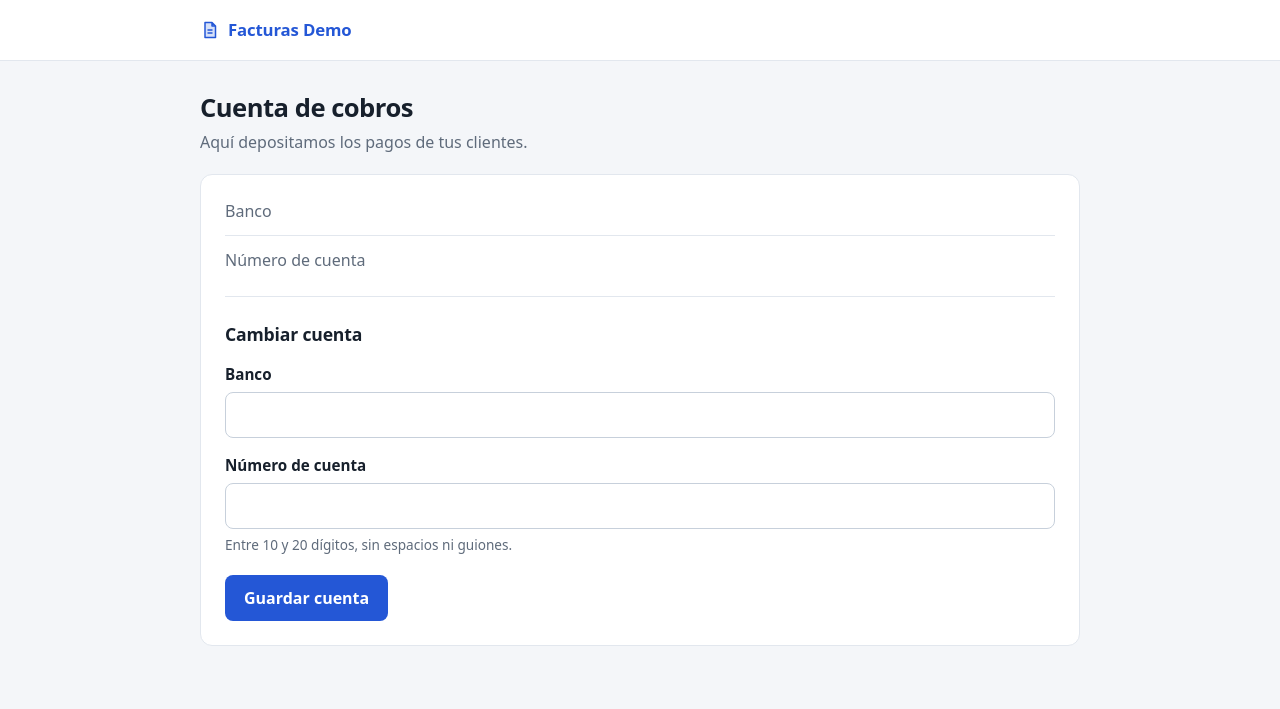
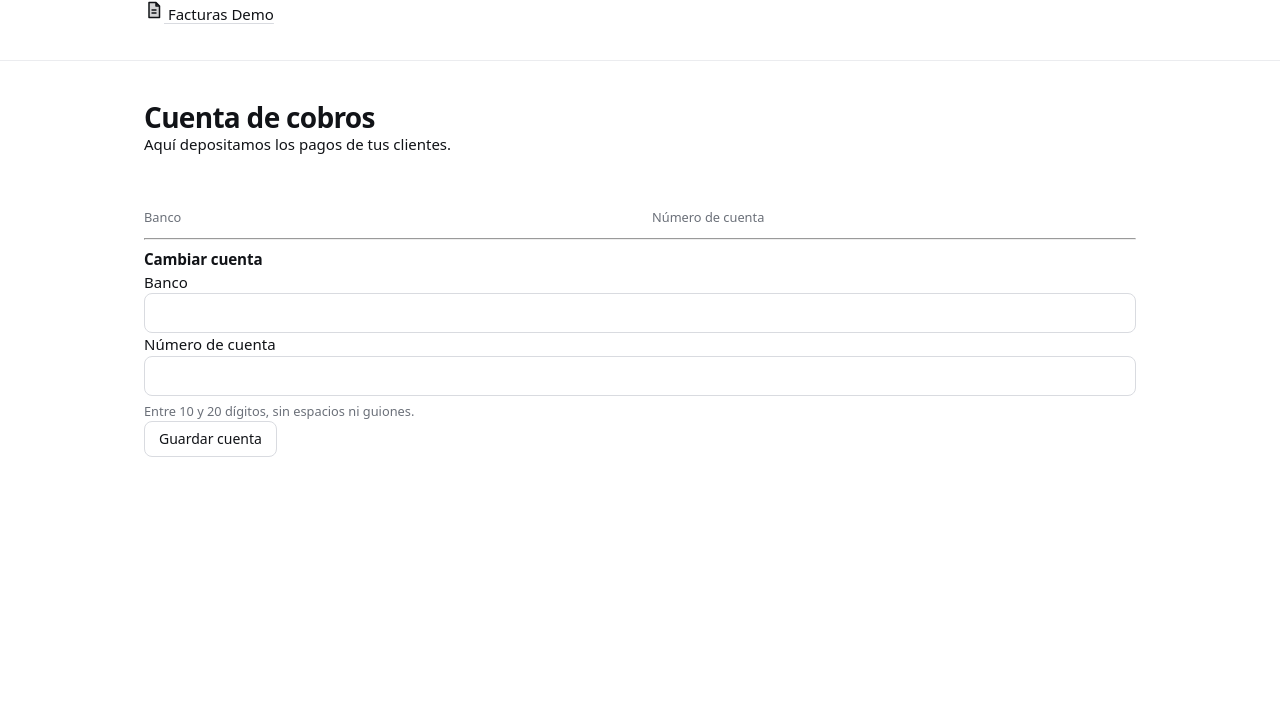
Before and after one commit to Juanalv1/veridian, a Python web app: template edge/demo_app/templates/bank_account.html in a window 1280 px wide. Shown: the top 709 px of the page. Run offline with Jinja, Linux system fonts and the light colour scheme; the template is opened without the code that fills it, so the values that code supplies are empty.

Commit message:
chore: sync uncommitted changes from DESKTOP-G36KR84
Status: in-progress

```diff
--- a/edge/demo_app/static/app.css
+++ b/edge/demo_app/static/app.css
@@ -1,112 +1,133 @@
+/* Facturas Demo: a quiet, ink-on-white product UI. It sits next to the Veridian
+   panel on the projector, so it carries no accent color that could compete. */
 :root {
-  --ink:#17202c; --ink-2:#3d4857; --muted:#5f6b7b; --line:#e2e7ee; --line-strong:#c7d0db;
-  --bg:#f4f6f9; --surface:#fff; --brand:#2457d6; --brand-hover:#1d47b3; --brand-soft:#eaf0fd;
-  --ok:#0f6e51; --ok-soft:#dcf3ea; --warn:#8f5106; --warn-soft:#fcefd6; --err:#9b1c1c; --err-soft:#fde4e4;
-  --radius:12px;
+  --ink:#111317; --ink-2:#3b3f46; --muted:#6b7079; --faint:#9a9ea6;
+  --line:#ebecef; --line-strong:#d9dbe0; --wash:#f7f7f8; --ground:#fff;
+  --paid:#3c7a5f; --pending:#b07a1c; --danger:#a3262a;
+  --font:"Geist",ui-sans-serif,system-ui,-apple-system,"Segoe UI",sans-serif;
+  --radius:8px; --ease:cubic-bezier(.2,.8,.2,1);
 }
 * { box-sizing:border-box; }
 html { -webkit-text-size-adjust:100%; }
-body { margin:0; font:16px/1.5 system-ui,-apple-system,"Segoe UI",sans-serif; color:var(--ink); background:var(--bg); }
-::selection { background:var(--brand-soft); color:var(--ink); }
-a { color:var(--brand); text-underline-offset:3px; }
-h1 { margin:0; font-size:1.6rem; line-height:1.2; letter-spacing:-.02em; text-wrap:balance; }
-h2 { margin:0 0 4px; font-size:1.1rem; letter-spacing:-.01em; }
-.lead { margin:6px 0 0; color:var(--muted); }
+body { margin:0; font:15px/1.5 var(--font); color:var(--ink); background:var(--ground); -webkit-font-smoothing:antialiased; }
+::selection { background:#e4e5e9; color:var(--ink); }
+a { color:inherit; text-underline-offset:3px; text-decoration-color:var(--line-strong); }
+a:hover { text-decoration-color:currentColor; }
+h1 { margin:0; font-size:1.75rem; line-height:1.15; font-weight:600; letter-spacing:-.025em; text-wrap:balance; }
+h2 { margin:0; font-size:.95rem; font-weight:600; letter-spacing:-.01em; }
+p { margin:0; }
+.sub { margin-top:6px; color:var(--muted); }
+.sub strong { color:var(--ink); font-weight:500; font-variant-numeric:tabular-nums; }
+.muted { color:var(--muted); }
 
 /* Header */
-.top { background:var(--surface); border-bottom:1px solid var(--line); }
-.bar { max-width:920px; margin:0 auto; padding:10px 20px; display:flex; flex-wrap:wrap; align-items:center; gap:8px 28px; min-height:60px; }
-.logo { display:inline-flex; align-items:center; gap:8px; font-weight:700; font-size:1.05rem; color:var(--brand); text-decoration:none; letter-spacing:-.01em; }
-nav { display:flex; gap:4px; margin-right:auto; }
-nav a { color:var(--ink-2); text-decoration:none; padding:6px 10px; border-radius:8px; transition:background-color 120ms ease-out, color 120ms ease-out; }
-nav a:hover { color:var(--ink); background:var(--bg); }
-nav a[aria-current="page"] { color:var(--brand); background:var(--brand-soft); font-weight:600; }
-.account { display:flex; align-items:center; gap:16px; }
-.who { display:flex; flex-direction:column; line-height:1.25; text-align:right; font-size:.875rem; }
-.who span { color:var(--muted); font-size:.8rem; }
+.top { border-bottom:1px solid var(--line); }
+.bar { max-width:1040px; margin:0 auto; padding:0 24px; height:60px; display:flex; align-items:stretch; gap:32px; }
+.brand { display:flex; align-items:center; gap:10px; font-weight:600; letter-spacing:-.01em; text-decoration:none; }
+.mark { display:inline-grid; place-items:center; width:24px; height:24px; border-radius:6px; background:var(--ink); color:#fff; font-size:.8rem; font-weight:600; flex:none; }
+.mark.lg { width:36px; height:36px; border-radius:9px; font-size:1.05rem; margin-bottom:24px; }
+nav[aria-label="Principal"] { display:flex; gap:24px; margin-right:auto; }
+nav[aria-label="Principal"] a { display:flex; align-items:center; color:var(--muted); text-decoration:none; box-shadow:inset 0 -2px 0 transparent; transition:color 150ms var(--ease), box-shadow 150ms var(--ease); }
+nav[aria-label="Principal"] a:hover { color:var(--ink); }
+nav[aria-label="Principal"] a[aria-current="page"] { color:var(--ink); font-weight:500; box-shadow:inset 0 -2px 0 var(--ink); }
+.account { display:flex; align-items:center; gap:10px; }
+.avatar { display:inline-grid; place-items:center; width:30px; height:30px; border-radius:50%; background:var(--wash); border:1px solid var(--line); font-size:.72rem; font-weight:600; color:var(--ink-2); flex:none; }
+.who { display:flex; flex-direction:column; line-height:1.2; }
+.who .name { font-size:.85rem; font-weight:500; }
+.who .org { font-size:.78rem; color:var(--muted); }
+.account form { margin-left:10px; padding-left:16px; border-left:1px solid var(--line); }
 
 /* Layout */
-main { max-width:920px; margin:32px auto 64px; padding:0 20px; }
-.page-head { display:flex; justify-content:space-between; align-items:flex-end; gap:16px; flex-wrap:wrap; margin-bottom:20px; }
-.card { background:var(--surface); border:1px solid var(--line); border-radius:var(--radius); padding:24px; }
-.card.flush { padding:0; overflow:hidden; }
-.narrow { max-width:400px; margin:24px auto 0; }
-.narrow .lead { margin-bottom:8px; }
-.title-row { display:flex; align-items:center; gap:12px; flex-wrap:wrap; margin-bottom:20px; }
-hr { border:0; border-top:1px solid var(--line); margin:24px 0; }
+main { max-width:1040px; margin:0 auto; padding:40px 24px 80px; }
+.page-head { display:flex; justify-content:space-between; align-items:flex-end; gap:16px; flex-wrap:wrap; margin-bottom:28px; }
+.crumbs { display:flex; gap:8px; margin-bottom:16px; font-size:.85rem; color:var(--muted); }
+.crumbs a { text-decoration:none; }
+.crumbs a:hover { color:var(--ink); }
+.crumbs [aria-current] { color:var(--ink-2); }
 
-/* Tables */
+/* Buttons */
+button, .button { display:inline-flex; align-items:center; justify-content:center; gap:8px; height:36px; padding:0 14px; border-radius:var(--radius); border:1px solid var(--line-strong); background:var(--ground); color:var(--ink); font:inherit; font-size:.875rem; font-weight:500; text-decoration:none; cursor:pointer; white-space:nowrap; transition:background-color 150ms var(--ease), border-color 150ms var(--ease), transform 80ms var(--ease); }
+button:hover, .button:hover { background:var(--wash); border-color:#c9ccd2; }
+button:active, .button:active { transform:scale(0.97); }
+button.primary { background:var(--ink); border-color:var(--ink); color:#fff; }
+button.primary:hover { background:#2a2d33; border-color:#2a2d33; }
+button.wide { width:100%; height:40px; }
+button:disabled, button[aria-busy="true"] { opacity:.55; cursor:progress; transform:none; }
+button.quiet { height:auto; padding:4px 0; border:0; background:none; color:var(--muted); font-weight:400; }
+button.quiet:hover { background:none; color:var(--ink); }
+a:focus-visible, button:focus-visible { outline:2px solid var(--ink); outline-offset:3px; border-radius:4px; }
+
+/* Table */
 .scroll { overflow-x:auto; }
 table { width:100%; border-collapse:collapse; font-variant-numeric:tabular-nums; }
-.list th, .list td { text-align:left; padding:12px 16px; border-bottom:1px solid var(--line); }
-.list thead th { color:var(--muted); font-weight:600; font-size:.8rem; background:#fafbfc; white-space:nowrap; }
-.list tbody tr { transition:background-color 120ms ease-out; }
-.list tbody tr:hover { background:#f8fafc; }
-.list tfoot th, .list tfoot td { border-bottom:0; font-weight:700; }
-.list tfoot th { color:var(--muted); font-weight:600; }
+.list th, .list td { text-align:left; padding:0 12px; height:52px; border-bottom:1px solid var(--line); white-space:nowrap; }
+.list th:first-child, .list td:first-child { padding-left:0; }
+.list th:last-child, .list td:last-child { padding-right:0; }
+.list thead th { height:36px; font-size:.78rem; font-weight:500; color:var(--muted); border-bottom-color:var(--line-strong); }
+.list tbody tr { position:relative; transition:background-color 150ms var(--ease); }
+.list tbody tr:hover { background:var(--wash); }
+.row-link { font-weight:500; text-decoration:none; }
+.row-link::after { content:""; position:absolute; inset:0; }
+.list tfoot th, .list tfoot td { height:56px; border-bottom:0; font-weight:600; }
+.list tfoot th { color:var(--muted); font-weight:500; }
 .num { text-align:right !important; }
-.nowrap { white-space:nowrap; }
-a.id { font-weight:600; text-decoration:none; white-space:nowrap; }
-a.id:hover { text-decoration:underline; }
 
-/* Key/value facts */
-.facts { margin:0; display:grid; gap:0; }
-.facts > div { display:grid; grid-template-columns:minmax(120px, 200px) 1fr; gap:16px; padding:12px 0; border-bottom:1px solid var(--line); }
-.facts > div:first-child { padding-top:0; }
-.facts > div:last-child { border-bottom:0; padding-bottom:0; }
-.facts dt { color:var(--muted); }
+/* Status: a word with a small mark, never a colored pill */
+.status { display:inline-flex; align-items:center; gap:7px; font-size:.875rem; color:var(--ink-2); }
+.status::before { content:""; width:7px; height:7px; border-radius:50%; background:currentColor; }
+.status.Pagada::before { background:var(--paid); }
+.status.Pendiente::before { background:transparent; box-shadow:inset 0 0 0 1.5px var(--pending); }
+
+/* Invoice detail */
+.amount { font-size:2.5rem; font-weight:600; letter-spacing:-.03em; line-height:1; font-variant-numeric:tabular-nums; padding-bottom:32px; border-bottom:1px solid var(--line); }
+.amount span { margin-left:8px; font-size:1rem; font-weight:500; letter-spacing:0; color:var(--muted); }
+.facts { margin:0; display:grid; grid-template-columns:repeat(auto-fit, minmax(180px, 1fr)); gap:24px; padding-top:24px; }
+.facts dt { font-size:.8rem; color:var(--muted); margin-bottom:4px; }
 .facts dd { margin:0; font-weight:500; }
-.facts .amount { font-size:1.25rem; font-weight:700; font-variant-numeric:tabular-nums; }
-.facts .amount span { font-size:.85rem; font-weight:500; color:var(--muted); }
-.mono { font-variant-numeric:tabular-nums; letter-spacing:.04em; }
+
+/* Settings */
+.setting { display:grid; grid-template-columns:minmax(0, 260px) minmax(0, 420px); gap:24px 48px; padding:28px 0; border-top:1px solid var(--line); }
+.setting-intro p { margin-top:4px; color:var(--muted); font-size:.875rem; }
+.bank-row { display:flex; align-items:center; gap:14px; }
+.bank-tile { display:inline-grid; place-items:center; width:40px; height:40px; border-radius:var(--radius); background:var(--wash); border:1px solid var(--line); font-size:.78rem; font-weight:600; color:var(--ink-2); flex:none; }
+.bank-name { font-weight:500; }
+.bank-number { color:var(--muted); font-variant-numeric:tabular-nums; letter-spacing:.06em; }
 
 /* Forms */
-label { display:block; margin:16px 0 6px; font-weight:600; font-size:.95rem; }
-input { width:100%; padding:10px 12px; border:1px solid var(--line-strong); border-radius:8px; font:inherit; color:var(--ink); background:var(--surface); caret-color:var(--brand); transition:border-color 120ms ease-out, box-shadow 120ms ease-out; }
-input:hover { border-color:#aeb9c7; }
-input:focus { outline:none; border-color:var(--brand); box-shadow:0 0 0 3px var(--brand-soft); }
-input:user-invalid { border-color:var(--err); }
-.hint { margin:6px 0 0; color:var(--muted); font-size:.85rem; }
-form .hint + button, form input + button { margin-top:20px; }
+.stack { display:flex; flex-direction:column; gap:18px; }
+.field label { display:block; margin-bottom:6px; font-size:.85rem; font-weight:500; }
+input { width:100%; height:40px; padding:0 12px; border:1px solid var(--line-strong); border-radius:var(--radius); font:inherit; color:var(--ink); background:var(--ground); caret-color:var(--ink); transition:border-color 150ms var(--ease), box-shadow 150ms var(--ease); }
+input:hover { border-color:#c4c7cd; }
+input:focus { outline:none; border-color:var(--ink); box-shadow:0 0 0 3px #e4e5e9; }
+input:user-invalid { border-color:var(--danger); }
+.hint { margin-top:6px; color:var(--muted); font-size:.8rem; }
 
-/* Buttons */
-button, .btn { display:inline-flex; align-items:center; justify-content:center; gap:8px; margin-top:20px; padding:10px 18px; border:1px solid transparent; border-radius:8px; background:var(--brand); color:#fff; font:inherit; font-weight:600; cursor:pointer; text-decoration:none; transition:background-color 120ms ease-out, color 120ms ease-out, border-color 120ms ease-out, transform 80ms ease-out; }
-button:hover, .btn:hover { background:var(--brand-hover); }
-button:active, .btn:active { transform:scale(0.97); }
-button:disabled, button[aria-busy="true"] { opacity:.6; cursor:progress; transform:none; }
-.btn.secondary { margin-top:0; background:var(--surface); color:var(--ink); border-color:var(--line-strong); }
-.btn.secondary:hover { background:var(--bg); }
-.narrow .btn.secondary { margin-top:20px; }
-button.block { width:100%; }
-button.link { background:none; border:0; color:var(--muted); margin:0; padding:4px 0; font-weight:500; font-size:.9rem; }
-button.link:hover { background:none; color:var(--ink); }
-.back { display:inline-flex; align-items:center; gap:4px; margin-bottom:12px; color:var(--muted); text-decoration:none; font-size:.95rem; }
-.back:hover { color:var(--ink); }
-a:focus-visible, button:focus-visible { outline:2px solid var(--brand); outline-offset:3px; }
+/* Messages */
+.alert { margin-top:20px; padding:10px 12px; border-radius:var(--radius); background:#fbeeee; color:var(--danger); font-size:.875rem; }
+.notice { display:flex; align-items:center; gap:10px; margin-bottom:24px; padding:12px 14px; border:1px solid var(--line); border-radius:var(--radius); font-size:.9rem; }
+.notice::before { content:""; width:7px; height:7px; border-radius:50%; background:var(--paid); flex:none; }
 
-/* Status */
-.badge { display:inline-block; padding:2px 10px; border-radius:999px; font-size:.8rem; font-weight:600; white-space:nowrap; }
-.Pagada { background:var(--ok-soft); color:var(--ok); }
-.Pendiente { background:var(--warn-soft); color:var(--warn); }
-.msg { padding:12px 16px; border-radius:8px; margin-bottom:16px; }
-.error { background:var(--err-soft); color:var(--err); margin-top:16px; }
-.okmsg { background:var(--ok-soft); color:var(--ok); }
-form.inline { display:inline; }
+/* Login and empty states: one narrow column, no card */
+body.solo main { min-height:100vh; display:grid; place-items:center; padding:24px; }
+.solo-col { width:100%; max-width:340px; }
+.solo-col .stack { margin-top:28px; }
+.empty { max-width:420px; padding:48px 0; }
+.empty .button { margin-top:24px; }
 
-@media (max-width:640px) {
-  .bar { padding:10px 16px; gap:8px 16px; }
-  nav { order:3; width:100%; margin:0 -10px; }
+@media (max-width:720px) {
+  .bar { height:auto; flex-wrap:wrap; gap:0 20px; padding:0 16px; }
+  .brand, .account { height:56px; }
+  .who { display:none; }
   .account { margin-left:auto; }
-  main { margin-top:24px; padding:0 16px; }
-  .card { padding:20px; }
-  .facts > div { grid-template-columns:1fr; gap:2px; }
-  .list th, .list td { padding:10px 6px; font-size:.9rem; }
-  .list .badge { padding:2px 7px; }
-  .list th:first-child, .list td:first-child { padding-left:16px; }
-  .list th:last-child, .list td:last-child { padding-right:16px; }
+  nav[aria-label="Principal"] { order:3; width:100%; height:44px; margin:0; border-top:1px solid var(--line); }
+  main { padding:28px 16px 64px; }
+  h1 { font-size:1.5rem; }
   .list .opt { display:none; }
+  .list th, .list td { padding:0 8px; }
+  .setting { grid-template-columns:1fr; gap:16px; }
+  .amount { font-size:2rem; }
 }
 @media (prefers-reduced-motion:reduce) {
   *, *::before, *::after { transition:none !important; }
-  button:active, .btn:active { transform:none; }
+  button:active, .button:active { transform:none; }
 }
```
